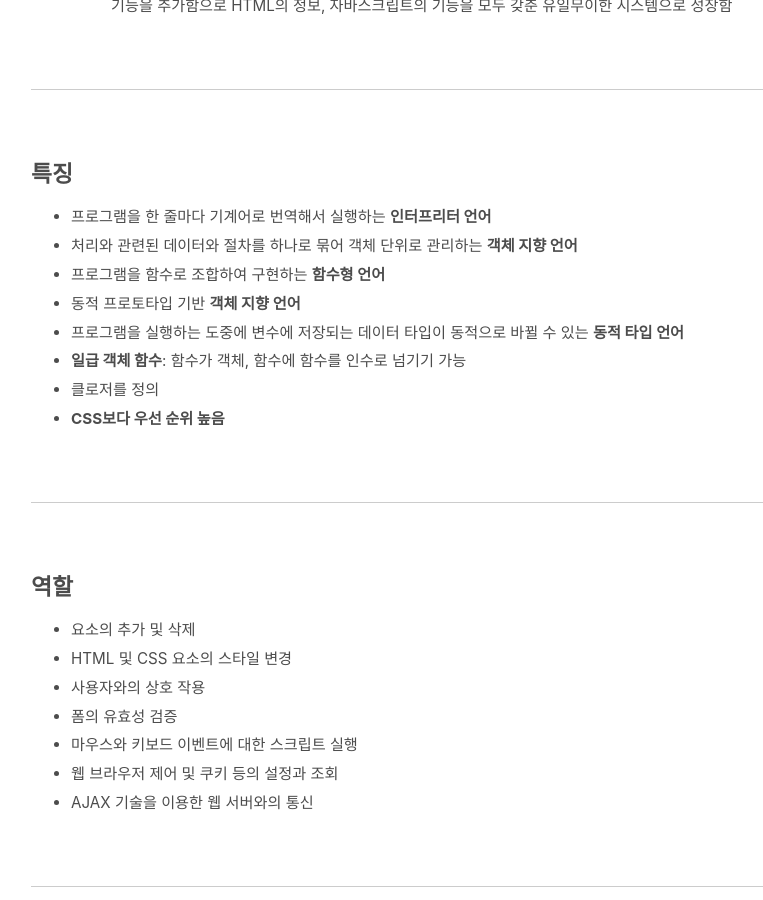
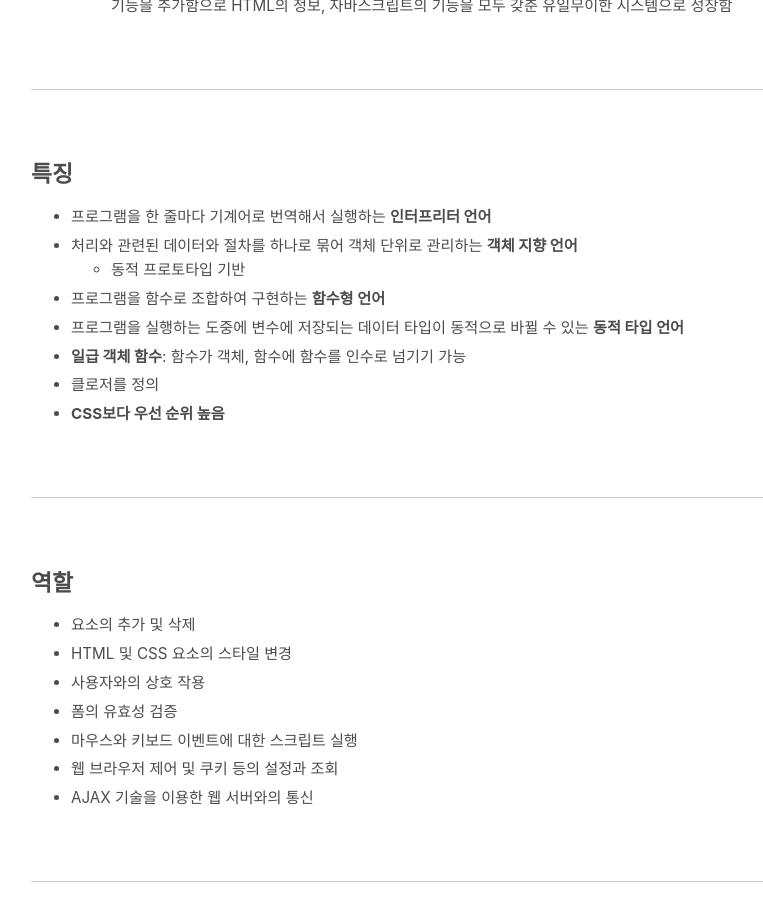
Before and after one commit to absolutelyfullycapable/absolutelyfullycapable.github.io, a Jekyll site: the page built from _posts/2020-09-01-javascript-기초.md, in a window 1280 px wide and 900 px high, scrolled down 448 px. Shown: the whole window, without its empty margins (329-1092 px from the left). Built offline with Jekyll 4.4.1, drawn with Linux system fonts in a browser that asks for light colours.

Commit message:
Update 2020-09-01-javascript-기초.md

```diff
--- a/_posts/2020-09-01-javascript-기초.md
+++ b/_posts/2020-09-01-javascript-기초.md
@@ -26,8 +26,8 @@ comments: true
 
 - 프로그램을 한 줄마다 기계어로 번역해서 실행하는 **인터프리터 언어**
 - 처리와 관련된 데이터와 절차를 하나로 묶어 객체 단위로 관리하는 **객체 지향 언어**
+	- 동적 프로토타입 기반
 - 프로그램을 함수로 조합하여 구현하는 **함수형 언어**
-- 동적 프로토타입 기반 **객체 지향 언어**
 - 프로그램을 실행하는 도중에 변수에 저장되는 데이터 타입이 동적으로 바뀔 수 있는 **동적 타입 언어**
 - **일급 객체 함수**: 함수가 객체, 함수에 함수를 인수로 넘기기 가능
 - 클로저를 정의
```
